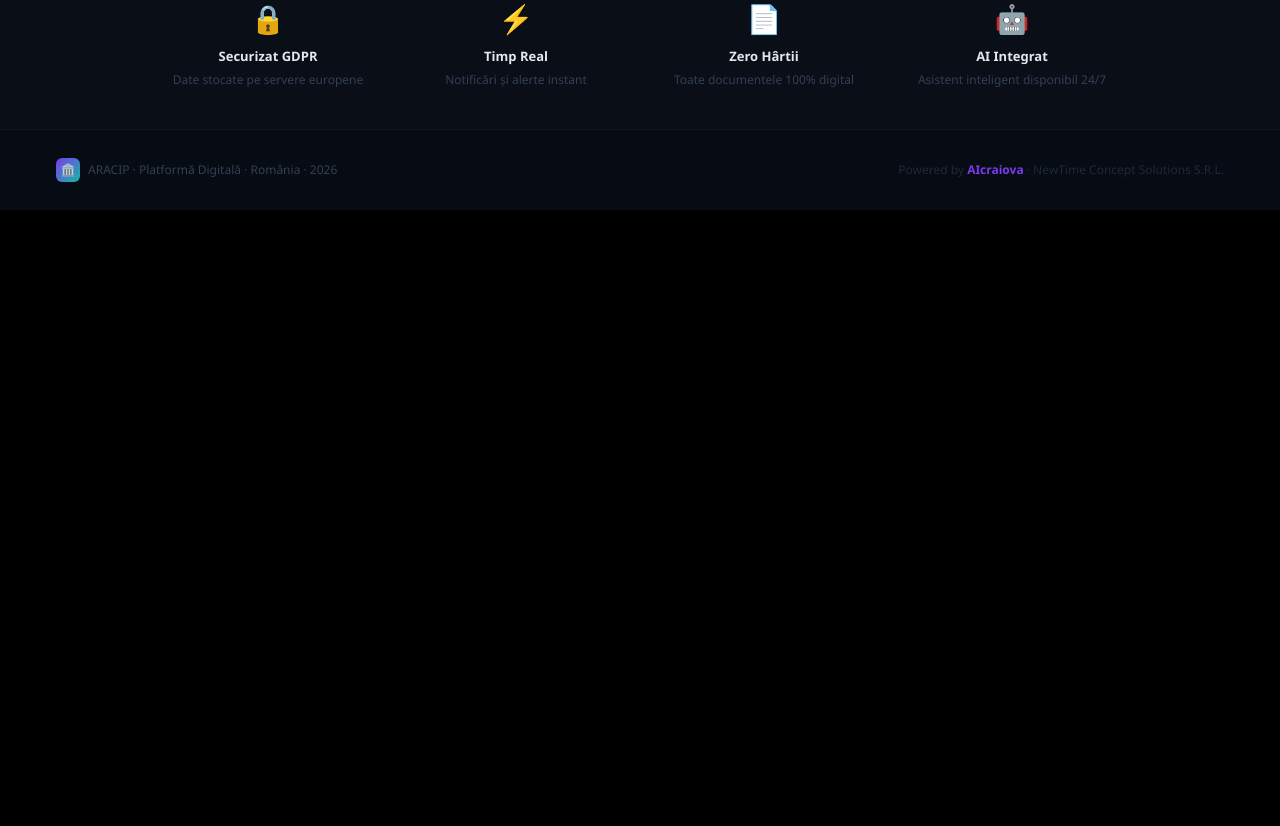
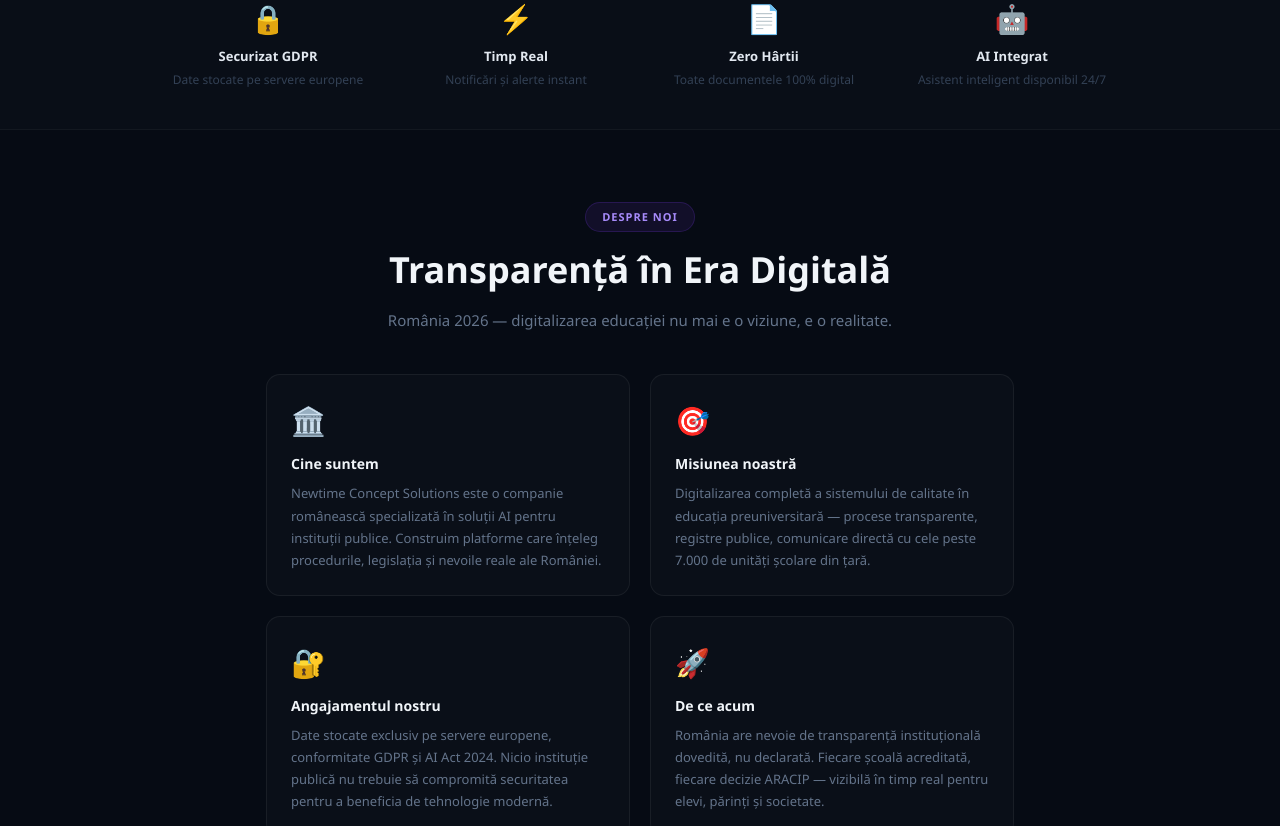
Before and after one commit to catalinradu2026-gif/leadflow-ai, a Next.js app: page /aracip in a window 1280 px wide. Shown: the part 1220-2046 px from the top of the page. Before the commit the page ends 1430 px from the top, so only its background shows below. Built offline with nearby package versions, Linux system fonts and the light colour scheme.

Commit message:
Add Despre noi section on /aracip page

```diff
--- a/app/aracip/page.tsx
+++ b/app/aracip/page.tsx
@@ -495,6 +495,59 @@ export default function AracipHome() {
           </div>
         </section>
 
+        {/* Despre noi */}
+        <section style={{
+          padding: isMobile ? '48px 20px' : '72px 56px',
+          maxWidth: '860px',
+          margin: '0 auto',
+        }}>
+          <div style={{ textAlign: 'center', marginBottom: '40px' }}>
+            <div style={{ display: 'inline-block', background: 'rgba(124,58,237,0.1)', border: '1px solid rgba(124,58,237,0.2)', borderRadius: '20px', padding: '6px 16px', fontSize: '11px', fontWeight: 700, color: '#a78bfa', letterSpacing: '1px', marginBottom: '16px' }}>DESPRE NOI</div>
+            <h2 style={{ fontSize: isMobile ? '26px' : '36px', fontWeight: 900, color: '#f1f5f9', lineHeight: 1.2, marginBottom: '16px' }}>
+              Transparență în Era Digitală
+            </h2>
+            <p style={{ fontSize: '15px', color: '#64748b', maxWidth: '560px', margin: '0 auto', lineHeight: 1.8 }}>
+              România 2026 — digitalizarea educației nu mai e o viziune, e o realitate.
+            </p>
+          </div>
+
+          <div style={{ display: 'grid', gridTemplateColumns: isMobile ? '1fr' : '1fr 1fr', gap: '20px' }}>
+            {[
+              {
+                icon: '🏛️',
+                titlu: 'Cine suntem',
+                text: 'Newtime Concept Solutions este o companie românească specializată în soluții AI pentru instituții publice. Construim platforme care înțeleg procedurile, legislația și nevoile reale ale României.',
+              },
+              {
+                icon: '🎯',
+                titlu: 'Misiunea noastră',
+                text: 'Digitalizarea completă a sistemului de calitate în educația preuniversitară — procese transparente, registre publice, comunicare directă cu cele peste 7.000 de unități școlare din țară.',
+              },
+              {
+                icon: '🔐',
+                titlu: 'Angajamentul nostru',
+                text: 'Date stocate exclusiv pe servere europene, conformitate GDPR și AI Act 2024. Nicio instituție publică nu trebuie să compromită securitatea pentru a beneficia de tehnologie modernă.',
+              },
+              {
+                icon: '🚀',
+                titlu: 'De ce acum',
+                text: 'România are nevoie de transparență instituțională dovedită, nu declarată. Fiecare școală acreditată, fiecare decizie ARACIP — vizibilă în timp real pentru elevi, părinți și societate.',
+              },
+            ].map(item => (
+              <div key={item.titlu} style={{
+                background: 'rgba(255,255,255,0.02)',
+                border: '1px solid rgba(255,255,255,0.06)',
+                borderRadius: '14px',
+                padding: '24px',
+              }}>
+                <div style={{ fontSize: '28px', marginBottom: '12px' }}>{item.icon}</div>
+                <div style={{ fontSize: '14px', fontWeight: 700, color: '#f1f5f9', marginBottom: '8px' }}>{item.titlu}</div>
+                <div style={{ fontSize: '13px', color: '#64748b', lineHeight: 1.7 }}>{item.text}</div>
+              </div>
+            ))}
+          </div>
+        </section>
+
         {/* Footer */}
         <footer style={{
           padding: isMobile ? '24px 20px' : '28px 56px',
```
